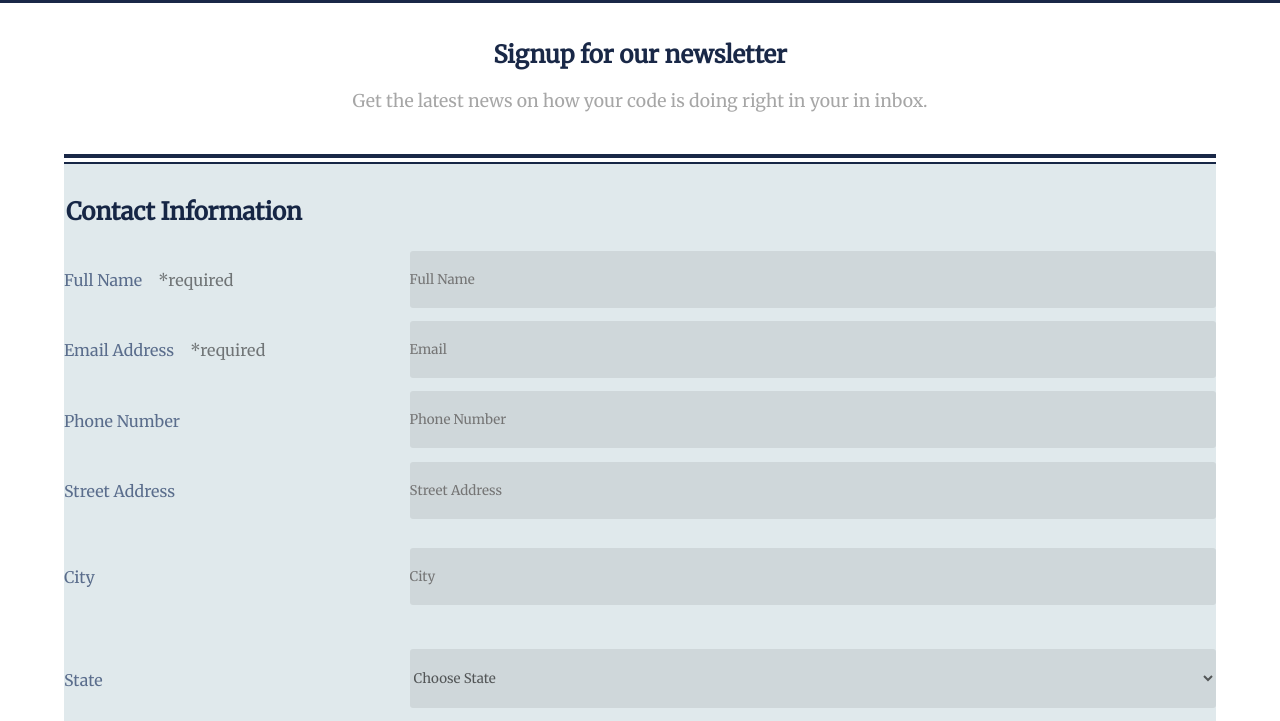
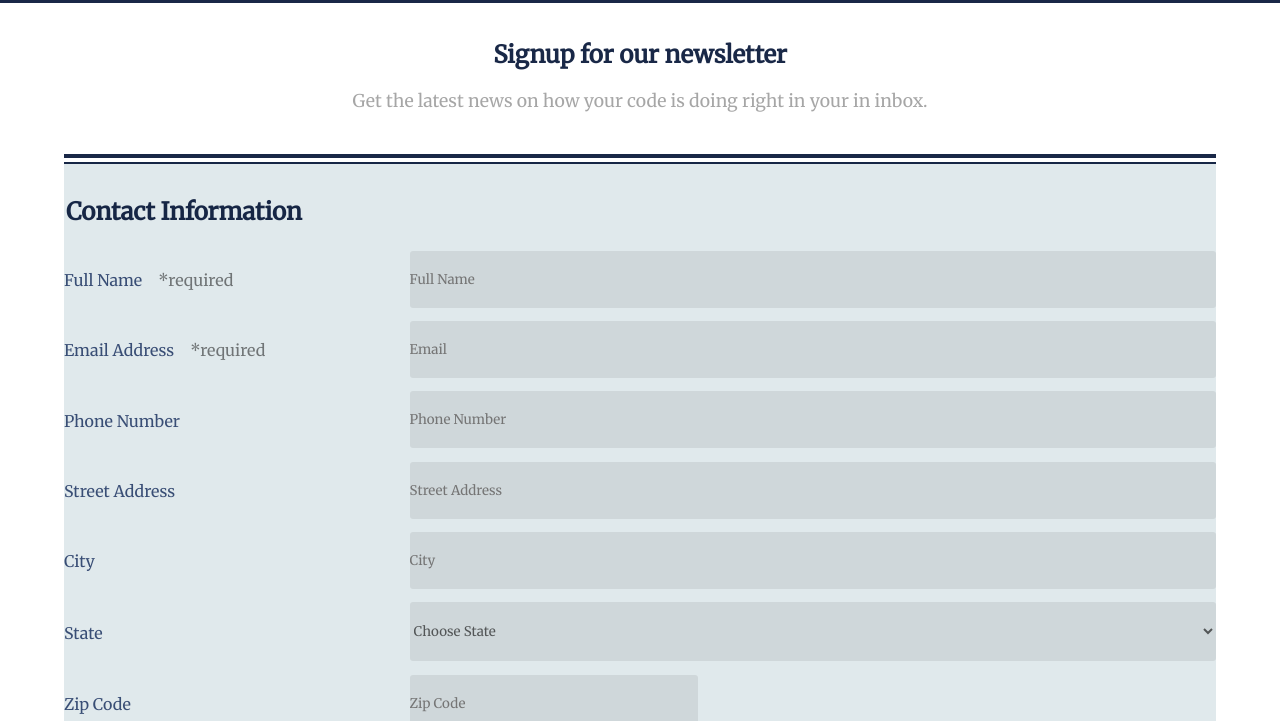
Before and after one commit to Hanzou86/registration-form, a plain HTML site: page index.html in a window 1280 px wide. Shown: the part 79-800 px from the top of the page. Drawn offline with Linux system fonts and the light colour scheme.

Commit message:
fixed input sizing issue

```diff
--- a/style.css
+++ b/style.css
@@ -55,7 +55,7 @@ textarea {
 
 label {
     margin-bottom: .7em;
-    color: rgba(0, 26, 77, .6);
+    color: rgba(0, 26, 77, .75);
 }
 
 select {
@@ -87,7 +87,7 @@ input:focus {
 
 .flex {
     display: flex;
-    flex-flow: column wrap;
+    flex-direction: column;
 }
 
 .btn-flex {
```
